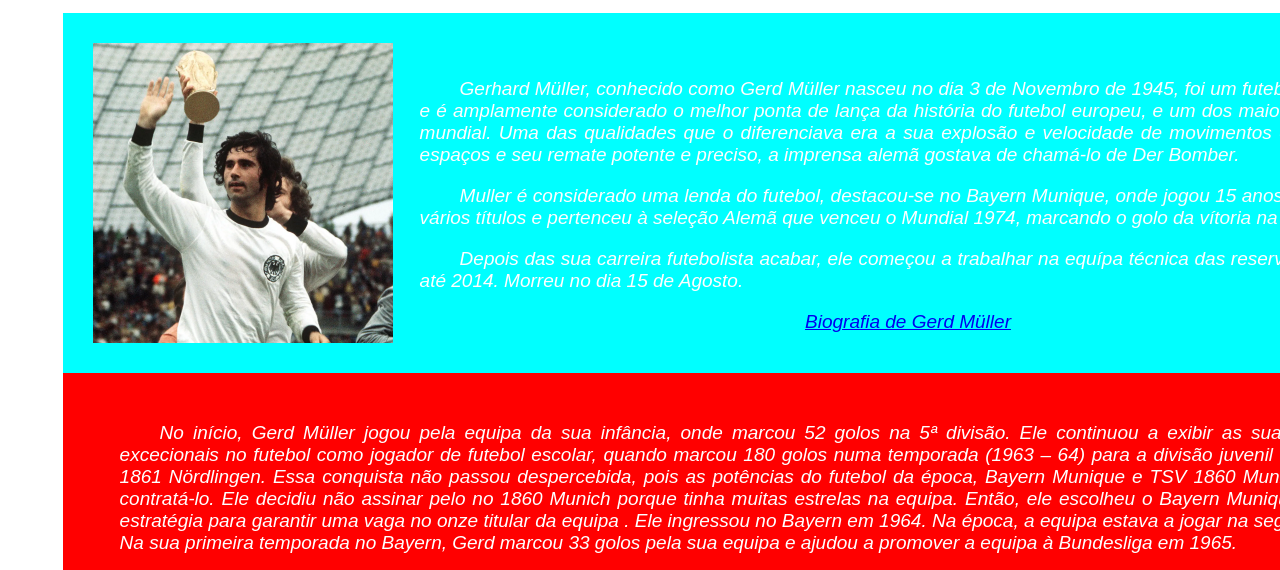
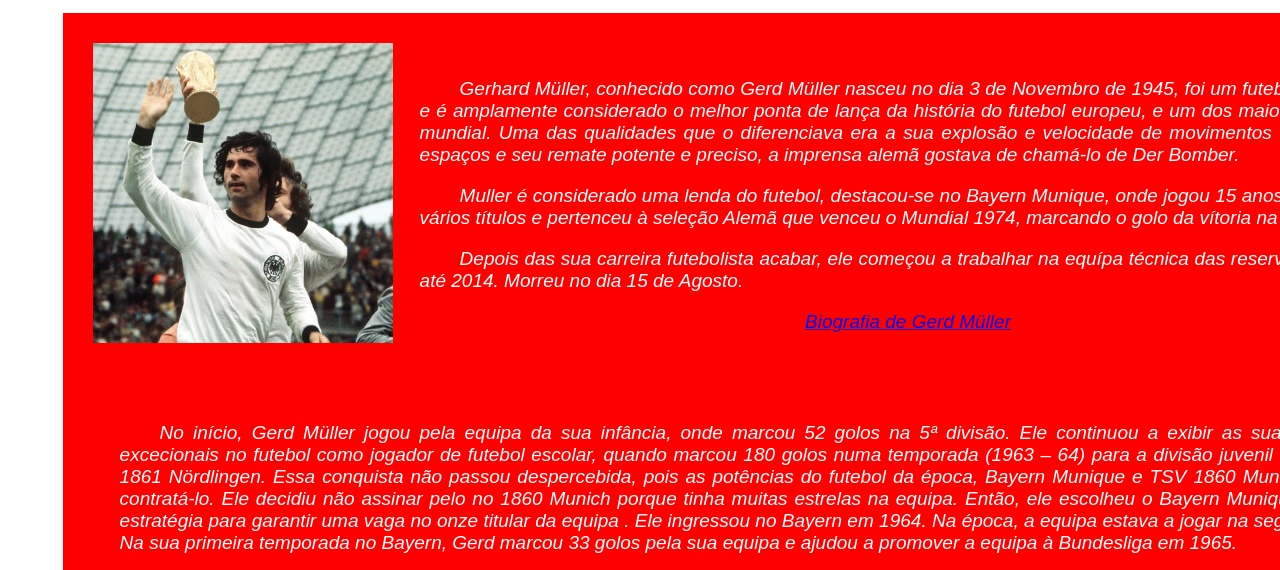
Before and after one commit to SerhiyKukurudza/IPW_Projeto, a plain HTML site: page index.html in a window 1280 px wide. Both pictures are taken after a click on the link "Mudar o fundo da área 1". Shown: the part 181-751 px from the top of the page. Drawn offline with Linux system fonts and the light colour scheme.

Commit message:
Update index.html

```diff
--- a/index.html
+++ b/index.html
@@ -41,7 +41,7 @@
 
     function myFunction2(){ //função que muda cor de uma das areas
 
-      document.getElementById("areaUm").style.backgroundColor = "cyan";
+      document.getElementById("areaUm").style.backgroundColor = "red";
       alert("O fundo da área 1 foi alterado");
     }
 
```
